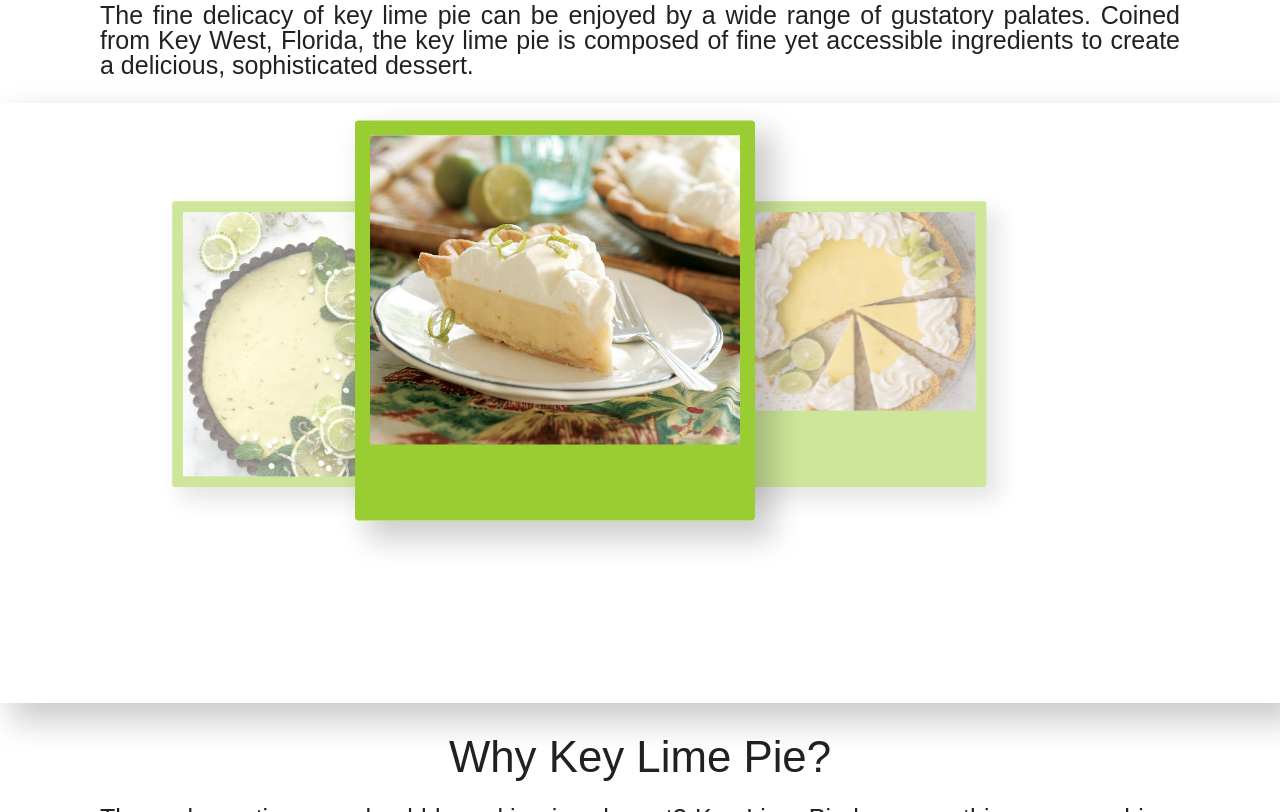
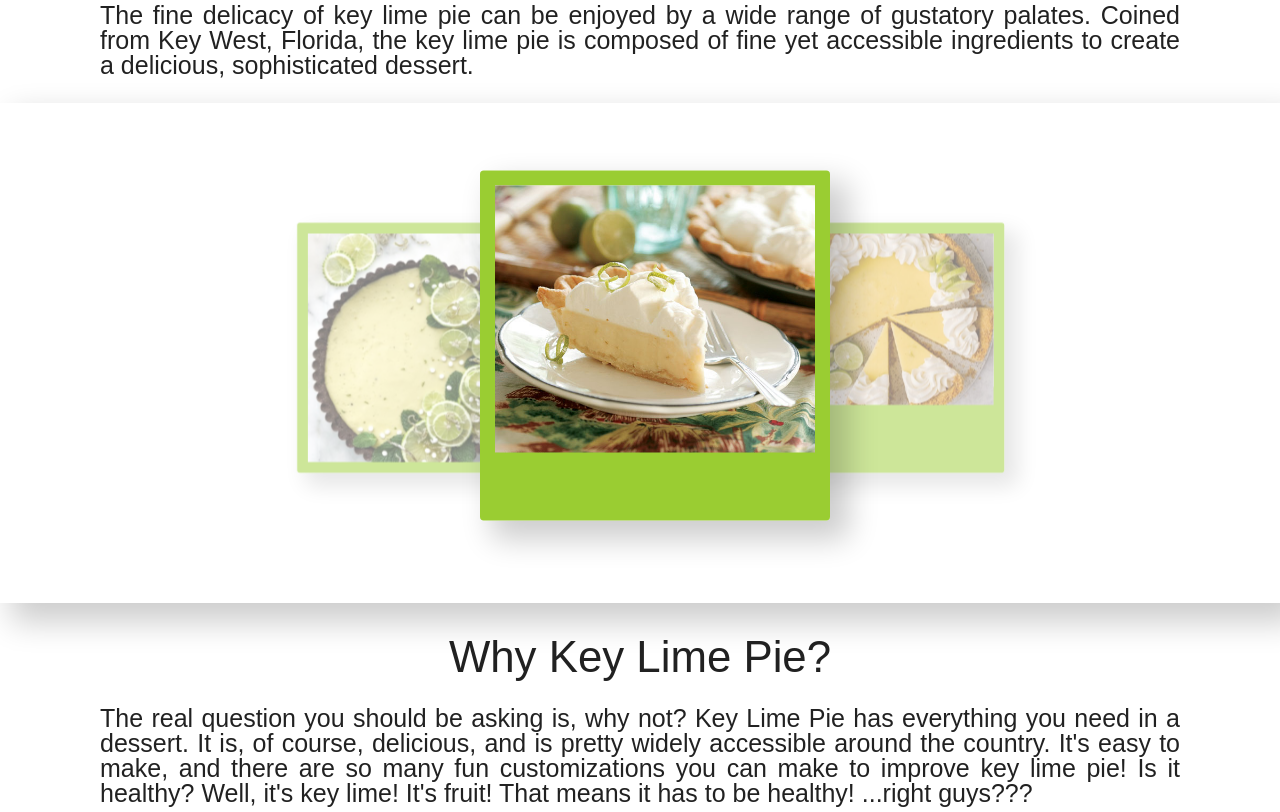
Before and after one commit to oakpine/key-lime-pie-website, a plain HTML site: page index.html in a window 1280 px wide. Shown: the part 980-1792 px from the top of the page. Drawn offline with nearby package versions, Linux system fonts and the light colour scheme; a web font is replaced by a local one.

Commit message:
Fixed margins and sizing of carousel

```diff
--- a/css/style.css
+++ b/css/style.css
@@ -65,15 +65,14 @@ th, td {
 
 .carousel {
     box-shadow: 1em 1em 2em .25em rgba(0,0,0,.2);
-    height: 600px;
+    height: 500px;
 }
 
 .carousel-item {
-    width: 400px !important;
-    height: 400px !important;
-    margin-left: -100px;
+    width: 350px !important;
+    height: 350px !important;
     display: block;
-    margin-top: -150px;
+    margin-top: -75px;
     border: 1em solid yellowgreen;
     border-bottom: 8em solid yellowgreen;
     border-radius: .25em;
```
